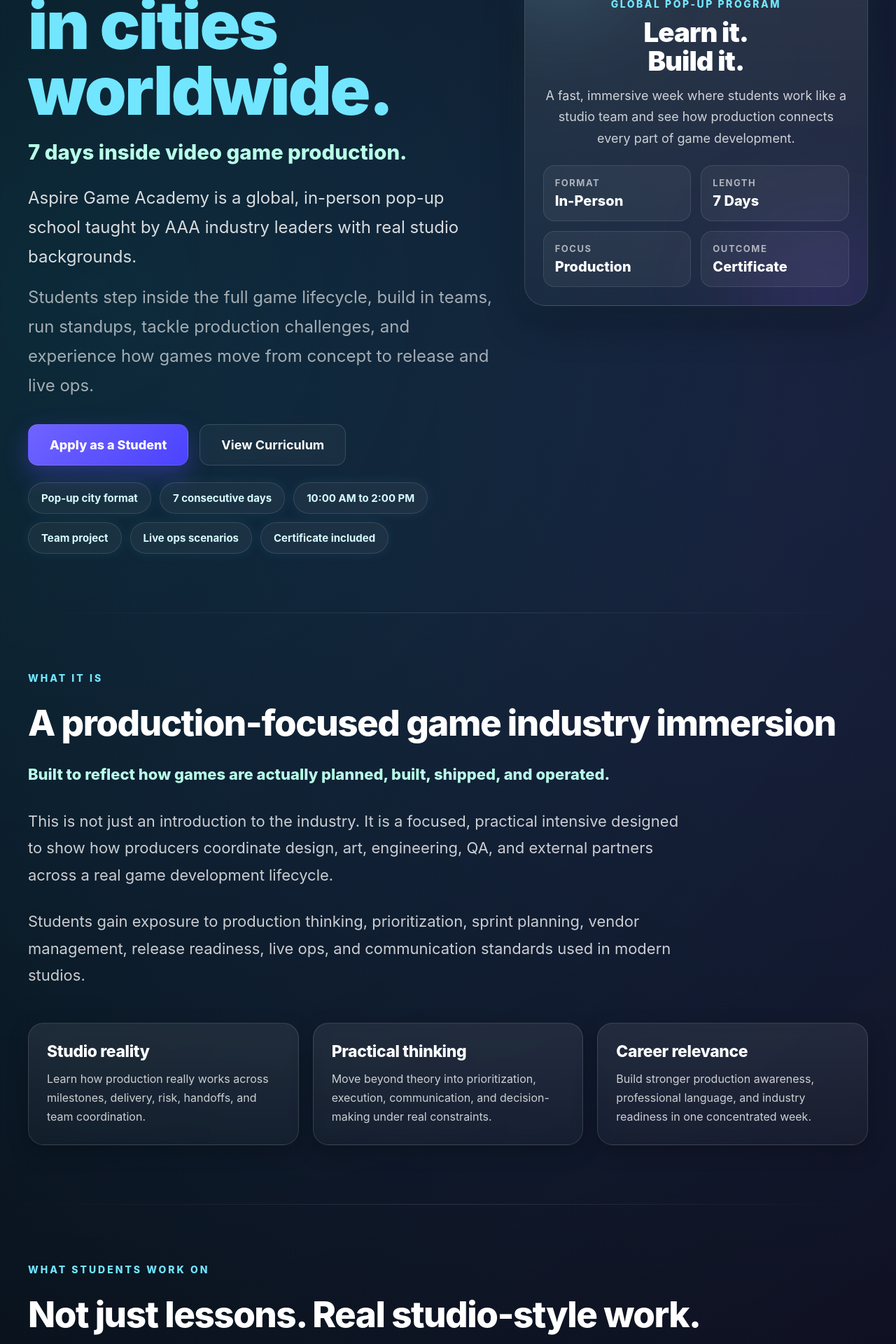
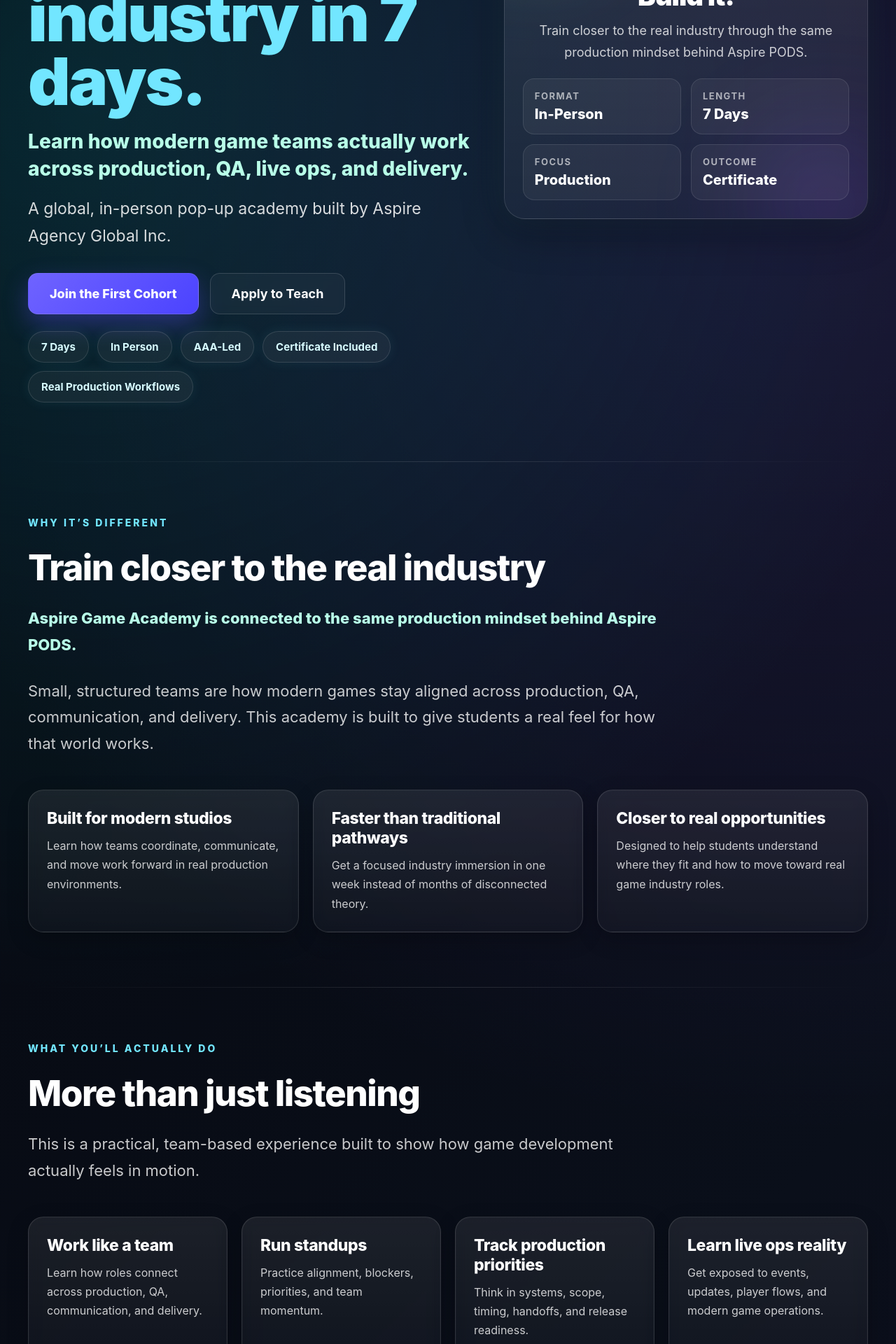
Before and after one commit to jessgoodvibesonly/aspire-game-academy, a Next.js app: page / in a window 1280 px wide. Shown: the part 440-2360 px from the top of the page at 70% size. Built offline with nearby package versions, Linux system fonts and the light colour scheme.

Commit message:
Update page.tsx

```diff
--- a/app/page.tsx
+++ b/app/page.tsx
@@ -43,7 +43,7 @@ export default function Home() {
   const sectionStyle = {
     maxWidth: "1200px",
     margin: "0 auto",
-    padding: "84px 0",
+    padding: "78px 0",
   } as const;
 
   const dividerStyle = {
@@ -73,17 +73,17 @@ export default function Home() {
 
   const bodyStyle = {
     fontSize: "clamp(18px, 1.8vw, 22px)",
-    lineHeight: 1.75,
+    lineHeight: 1.72,
     color: colors.muted,
     margin: "0 0 18px 0",
-    maxWidth: "940px",
+    maxWidth: "920px",
   };
 
   const gridStyle = {
     display: "grid",
     gridTemplateColumns: "repeat(auto-fit, minmax(250px, 1fr))",
     gap: "20px",
-    marginTop: "30px",
+    marginTop: "28px",
   } as const;
 
   const cardStyle = {
@@ -149,69 +149,58 @@ export default function Home() {
     letterSpacing: "-0.4px",
   };
 
-  const curriculumDays = [
-    {
-      day: "Day 1",
-      title: "How Games Actually Ship",
-      text: "Production reality, roles, pods, multi-studio setups, milestones, tools, and mapping a game idea into a roadmap.",
-    },
-    {
-      day: "Day 2",
-      title: "Production Thinking & Prioritization",
-      text: "Backlogs, epics, scope, time, quality, dependencies, critical path basics, and writing clearer tickets.",
-    },
-    {
-      day: "Day 3",
-      title: "Agile in Practice",
-      text: "Sprint cadence, estimation, definition of ready, definition of done, WIP limits, reporting, and running a mock sprint.",
-    },
-    {
-      day: "Day 4",
-      title: "Art & External Development Pipelines",
-      text: "Managing art pipelines, vendor briefs, review loops, quality control, handoffs, approvals, and communication standards.",
-    },
-    {
-      day: "Day 5",
-      title: "QA, Builds & Release Readiness",
-      text: "Bug lifecycle, triage, severity vs priority, build pipelines, certification basics, release gates, and readiness reporting.",
-    },
-    {
-      day: "Day 6",
-      title: "Live Ops, Data & Continuous Delivery",
-      text: "Live ops cadence, metrics, A/B testing, player feedback loops, KPIs, experiments, and coordinating updates across teams.",
-    },
-    {
-      day: "Day 7",
-      title: "Leadership, Communication & Career Readiness",
-      text: "Stakeholder communication, meetings, conflict resolution, time management, CV positioning, and a full mini-production cycle.",
-    },
-  ];
-
-  const outcomes = [
-    "Build a playable team project",
-    "Run standups and production check-ins",
-    "Track scope, blockers, and priorities",
-    "Respond to release and live ops scenarios",
-    "Present work like a real studio team",
+  const quickFacts = [
+    "7 Days",
+    "In Person",
+    "AAA-Led",
+    "Certificate Included",
+    "Real Production Workflows",
   ];
 
   const studentWork = [
     {
-      title: "Playable game slice",
-      text: "Work in teams to shape and present a small playable project, not just ideas on paper.",
+      title: "Work like a team",
+      text: "Learn how roles connect across production, QA, communication, and delivery.",
     },
     {
-      title: "Daily standups",
-      text: "Practice how teams align, assign tasks, surface blockers, and keep work moving.",
+      title: "Run standups",
+      text: "Practice alignment, blockers, priorities, and team momentum.",
     },
     {
-      title: "Production boards",
-      text: "Map scope, priorities, milestones, and handoffs using studio-style production thinking.",
+      title: "Track production priorities",
+      text: "Think in systems, scope, timing, handoffs, and release readiness.",
     },
     {
-      title: "Live ops scenarios",
-      text: "React to updates, player issues, release pressure, and real-world delivery moments.",
+      title: "Learn live ops reality",
+      text: "Get exposed to events, updates, player flows, and modern game operations.",
     },
+  ];
+
+  const curriculumBuckets = [
+    {
+      title: "Production Foundations",
+      text: "How games move from concept to launch, and how teams stay aligned along the way.",
+    },
+    {
+      title: "Agile + Team Workflows",
+      text: "Standups, priorities, blockers, communication, and the rhythm of real production.",
+    },
+    {
+      title: "QA Inside Development",
+      text: "Shift-left QA, systems thinking, and testing while features are still being built.",
+    },
+    {
+      title: "Live Ops + Release Reality",
+      text: "Events, updates, player impact, and what it takes to support a game after launch.",
+    },
+  ];
+
+  const builtFor = [
+    "Future producers",
+    "Aspiring QA and Dev QA talent",
+    "Technical creatives",
+    "Career starters and career shifters",
+    "People who want real industry context fast",
   ];
 
   return (
@@ -226,7 +215,7 @@ export default function Home() {
         <div
           style={{
             display: "grid",
-            gridTemplateColumns: "minmax(0, 1.15fr) minmax(320px, 0.85fr)",
+            gridTemplateColumns: "minmax(0, 1.1fr) minmax(320px, 0.9fr)",
             gap: "44px",
             alignItems: "center",
           }}
@@ -257,54 +246,42 @@ export default function Home() {
 
             <h1
               style={{
-                fontSize: "clamp(52px, 8vw, 96px)",
-                lineHeight: 0.98,
+                fontSize: "clamp(50px, 8vw, 94px)",
+                lineHeight: 0.96,
                 fontWeight: 900,
                 margin: "0 0 22px 0",
                 letterSpacing: "-2.5px",
                 maxWidth: "980px",
               }}
             >
-              Pop-up game academy
+              Break into the
               <br />
-              <span style={{ color: colors.cyan }}>in cities worldwide.</span>
+              <span style={{ color: colors.cyan }}>game industry in 7 days.</span>
             </h1>
 
             <p
               style={{
-                fontSize: "clamp(22px, 2.3vw, 34px)",
-                lineHeight: 1.35,
+                fontSize: "clamp(21px, 2.2vw, 30px)",
+                lineHeight: 1.38,
                 fontWeight: 800,
                 color: colors.mint,
-                margin: "0 0 24px 0",
-                maxWidth: "900px",
+                margin: "0 0 18px 0",
+                maxWidth: "920px",
               }}
             >
-              7 days inside video game production.
+              Learn how modern game teams actually work across production, QA, live ops, and delivery.
             </p>
 
             <p
               style={{
-                fontSize: "clamp(19px, 2vw, 24px)",
-                lineHeight: 1.75,
+                fontSize: "clamp(18px, 1.9vw, 23px)",
+                lineHeight: 1.72,
                 color: "rgba(255,255,255,0.84)",
-                margin: "0 0 16px 0",
+                margin: "0 0 32px 0",
                 maxWidth: "920px",
               }}
             >
-              Aspire Game Academy is a global, in-person pop-up school taught by AAA industry leaders with real studio backgrounds.
-            </p>
-
-            <p
-              style={{
-                fontSize: "clamp(19px, 2vw, 24px)",
-                lineHeight: 1.75,
-                color: colors.soft,
-                margin: "0 0 34px 0",
-                maxWidth: "920px",
-              }}
-            >
-              Students step inside the full game lifecycle, build in teams, run standups, tackle production challenges, and experience how games move from concept to release and live ops.
+              A global, in-person pop-up academy built by Aspire Agency Global Inc.
             </p>
 
             <div
@@ -316,11 +293,11 @@ export default function Home() {
               }}
             >
               <a href={studentFormLink} style={buttonPrimaryStyle}>
-                Apply as a Student
+                Join the First Cohort
               </a>
 
-              <a href="#curriculum" style={buttonSecondaryStyle}>
-                View Curriculum
+              <a href={instructorFormLink} style={buttonSecondaryStyle}>
+                Apply to Teach
               </a>
             </div>
 
@@ -332,14 +309,7 @@ export default function Home() {
                 marginTop: "8px",
               }}
             >
-              {[
-                "Pop-up city format",
-                "7 consecutive days",
-                "10:00 AM to 2:00 PM",
-                "Team project",
-                "Live ops scenarios",
-                "Certificate included",
-              ].map((item) => (
+              {quickFacts.map((item) => (
                 <div key={item} style={statPillStyle}>
                   {item}
                 </div>
@@ -405,7 +375,7 @@ export default function Home() {
                       marginBottom: "12px",
                     }}
                   >
-                    Global Pop-Up Program
+                    Aspire PODS Connection
                   </div>
 
                   <div
@@ -431,7 +401,7 @@ export default function Home() {
                       maxWidth: "430px",
                     }}
                   >
-                    A fast, immersive week where students work like a studio team and see how production connects every part of game development.
+                    Train closer to the real industry through the same production mindset behind Aspire PODS.
                   </p>
                 </div>
 
@@ -493,44 +463,33 @@ export default function Home() {
 
       <section style={sectionStyle}>
         <div style={sectionIntroStyle}>
-          <div style={smallLabelStyle}>What It Is</div>
-          <h2 style={h2Style}>A production-focused game industry immersion</h2>
+          <div style={smallLabelStyle}>Why It’s Different</div>
+          <h2 style={h2Style}>Train closer to the real industry</h2>
           <p style={{ ...bodyStyle, color: colors.mint, fontWeight: 800 }}>
-            Built to reflect how games are actually planned, built, shipped, and operated.
+            Aspire Game Academy is connected to the same production mindset behind Aspire PODS.
           </p>
           <p style={bodyStyle}>
-            This is not just an introduction to the industry. It is a focused,
-            practical intensive designed to show how producers coordinate
-            design, art, engineering, QA, and external partners across a real
-            game development lifecycle.
-          </p>
-          <p style={bodyStyle}>
-            Students gain exposure to production thinking, prioritization,
-            sprint planning, vendor management, release readiness, live ops, and
-            communication standards used in modern studios.
+            Small, structured teams are how modern games stay aligned across production, QA, communication, and delivery. This academy is built to give students a real feel for how that world works.
           </p>
         </div>
 
         <div style={gridStyle}>
           <div style={cardStyle}>
-            <h3 style={cardTitleStyle}>Studio reality</h3>
+            <h3 style={cardTitleStyle}>Built for modern studios</h3>
             <p style={{ margin: 0, color: colors.muted, lineHeight: 1.7 }}>
-              Learn how production really works across milestones, delivery,
-              risk, handoffs, and team coordination.
+              Learn how teams coordinate, communicate, and move work forward in real production environments.
             </p>
           </div>
           <div style={cardStyle}>
-            <h3 style={cardTitleStyle}>Practical thinking</h3>
+            <h3 style={cardTitleStyle}>Faster than traditional pathways</h3>
             <p style={{ margin: 0, color: colors.muted, lineHeight: 1.7 }}>
-              Move beyond theory into prioritization, execution, communication,
-              and decision-making under real constraints.
+              Get a focused industry immersion in one week instead of months of disconnected theory.
             </p>
           </div>
           <div style={cardStyle}>
-            <h3 style={cardTitleStyle}>Career relevance</h3>
+            <h3 style={cardTitleStyle}>Closer to real opportunities</h3>
             <p style={{ margin: 0, color: colors.muted, lineHeight: 1.7 }}>
-              Build stronger production awareness, professional language, and
-              industry readiness in one concentrated week.
+              Designed to help students understand where they fit and how to move toward real game industry roles.
             </p>
           </div>
         </div>
@@ -540,10 +499,10 @@ export default function Home() {
 
       <section style={sectionStyle}>
         <div style={sectionIntroStyle}>
-          <div style={smallLabelStyle}>What Students Work On</div>
-          <h2 style={h2Style}>Not just lessons. Real studio-style work.</h2>
+          <div style={smallLabelStyle}>What You’ll Actually Do</div>
+          <h2 style={h2Style}>More than just listening</h2>
           <p style={bodyStyle}>
-            Students are not just watching how games are made. They are stepping into the process and working through it together.
+            This is a practical, team-based experience built to show how game development actually feels in motion.
           </p>
         </div>
 
@@ -561,46 +520,19 @@ export default function Home() {
 
       <div style={dividerStyle} />
 
-      <section style={sectionStyle}>
-        <div style={sectionIntroStyle}>
-          <div style={smallLabelStyle}>Curriculum</div>
-          <h2 style={h2Style}>Created with AAA production leadership</h2>
-          <p style={bodyStyle}>
-            The production-heavy foundation of this program was created by{" "}
-            <strong style={{ color: colors.text }}>Fred Dossola</strong> for Aspire Game Academy, bringing real studio production thinking into the structure, pace, and focus of the experience.
-          </p>
-        </div>
-      </section>
-
-      <div style={dividerStyle} />
-
       <section id="curriculum" style={sectionStyle}>
         <div style={sectionIntroStyle}>
-          <div style={smallLabelStyle}>7-Day Intensive</div>
-          <h2 style={h2Style}>Production-Focused Curriculum</h2>
+          <div style={smallLabelStyle}>Inside the 7 Days</div>
+          <h2 style={h2Style}>Fast, focused, and production-led</h2>
           <p style={{ ...bodyStyle, color: colors.mint, fontWeight: 800 }}>
-            From concept to release to live ops, in one focused week.
+            Curriculum created with AAA production leadership, including Fred Dossola.
           </p>
         </div>
 
         <div style={gridStyle}>
-          {curriculumDays.map((item) => (
-            <div key={item.day} style={cardStyle}>
-              <div
-                style={{
-                  color: colors.cyan,
-                  fontWeight: 800,
-                  fontSize: "15px",
-                  letterSpacing: "1.6px",
-                  marginBottom: "10px",
-                  textTransform: "uppercase",
-                }}
-              >
-                {item.day}
-              </div>
-              <h3 style={{ ...cardTitleStyle, marginBottom: "10px" }}>
-                {item.title}
-              </h3>
+          {curriculumBuckets.map((item) => (
+            <div key={item.title} style={cardStyle}>
+              <h3 style={cardTitleStyle}>{item.title}</h3>
               <p style={{ margin: 0, color: colors.muted, lineHeight: 1.7 }}>
                 {item.text}
               </p>
@@ -613,15 +545,12 @@ export default function Home() {
 
       <section style={sectionStyle}>
         <div style={sectionIntroStyle}>
-          <div style={smallLabelStyle}>Outcome</div>
-          <h2 style={h2Style}>By the end of the course, students can</h2>
-          <p style={bodyStyle}>
-            Students leave with clearer production awareness, stronger team communication, and practical experience connecting planning, delivery, release, and live operations.
-          </p>
+          <div style={smallLabelStyle}>Built For</div>
+          <h2 style={h2Style}>For people who want real industry context fast</h2>
         </div>
 
         <div style={gridStyle}>
-          {outcomes.map((item) => (
+          {builtFor.map((item) => (
             <div key={item} style={cardStyle}>
               <h3 style={cardTitleStyle}>{item}</h3>
             </div>
@@ -633,117 +562,30 @@ export default function Home() {
 
       <section style={sectionStyle}>
         <div style={sectionIntroStyle}>
-          <div style={smallLabelStyle}>Who It’s For</div>
-          <h2 style={h2Style}>Built for future producers and game team talent</h2>
+          <div style={smallLabelStyle}>Cities Coming Soon</div>
+          <h2 style={h2Style}>Pop-up cohorts will be announced by city</h2>
           <p style={bodyStyle}>
-            This program is designed for aspiring producers, coordinators,
-            project-minded creatives, career-switchers, and people who want to
-            understand how cross-functional teams actually work together to ship
-            games.
+            Aspire Game Academy is launching as a pop-up model, with future cohorts planned in select cities. Join the first cohort and be first to hear when locations open.
           </p>
         </div>
 
         <div style={gridStyle}>
           <div style={cardStyle}>
-            <strong
-              style={{ fontSize: "21px", display: "block", marginBottom: "12px" }}
-            >
-              Aspiring producers
-            </strong>
+            <h3 style={cardTitleStyle}>Early access</h3>
             <p style={{ color: colors.muted, lineHeight: 1.7, margin: 0 }}>
-              People drawn to planning, communication, coordination, and
-              helping teams move work forward.
+              Be first to receive cohort details, launch updates, and city announcements.
             </p>
           </div>
           <div style={cardStyle}>
-            <strong
-              style={{ fontSize: "21px", display: "block", marginBottom: "12px" }}
-            >
-              Career-switchers
-            </strong>
+            <h3 style={cardTitleStyle}>Limited spots</h3>
             <p style={{ color: colors.muted, lineHeight: 1.7, margin: 0 }}>
-              People from operations, project management, tech, media, support,
-              or adjacent fields who want to move into games.
-            </p>
-          </div>
-          <div style={cardStyle}>
-            <strong
-              style={{ fontSize: "21px", display: "block", marginBottom: "12px" }}
-            >
-              Studio-curious talent
-            </strong>
-            <p style={{ color: colors.muted, lineHeight: 1.7, margin: 0 }}>
-              Students and aspiring professionals who want a more realistic view
-              of how studios actually function.
-            </p>
-          </div>
-        </div>
-      </section>
-
-      <div style={dividerStyle} />
-
-      <section style={sectionStyle}>
-        <div style={sectionIntroStyle}>
-          <div style={smallLabelStyle}>Why It Matters</div>
-          <h2 style={h2Style}>A faster way into the real side of game development</h2>
-          <p style={bodyStyle}>
-            Many people love games without ever seeing how teams actually build, coordinate, release, and support them. Aspire Game Academy helps close that gap in a format that feels current, practical, and exciting.
-          </p>
-        </div>
-
-        <div style={gridStyle}>
-          <div style={cardStyle}>
-            <h3 style={cardTitleStyle}>AAA-aligned</h3>
-            <p style={{ color: colors.muted, lineHeight: 1.7, margin: 0 }}>
-              Curriculum shaped around real production workflows, not generic
-              classroom theory.
-            </p>
-          </div>
-          <div style={cardStyle}>
-            <h3 style={cardTitleStyle}>Practical exposure</h3>
-            <p style={{ color: colors.muted, lineHeight: 1.7, margin: 0 }}>
-              Learn prioritization, sprint planning, vendor coordination,
-              release readiness, and live ops collaboration.
-            </p>
-          </div>
-          <div style={cardStyle}>
-            <h3 style={cardTitleStyle}>Premium format</h3>
-            <p style={{ color: colors.muted, lineHeight: 1.7, margin: 0 }}>
-              One focused week with strong positioning, small cohorts, and
-              practical production relevance.
-            </p>
-          </div>
-        </div>
-      </section>
-
-      <div style={dividerStyle} />
-
-      <section style={sectionStyle}>
-        <div style={sectionIntroStyle}>
-          <div style={smallLabelStyle}>Pop-Up Model</div>
-          <h2 style={h2Style}>Built to launch city by city</h2>
-          <p style={bodyStyle}>
-            Aspire Game Academy is designed as a global pop-up model that can activate in different cities with focused cohorts, local energy, and strong studio-style positioning.
-          </p>
-        </div>
-
-        <div style={gridStyle}>
-          <div style={cardStyle}>
-            <h3 style={cardTitleStyle}>Focused format</h3>
-            <p style={{ color: colors.muted, lineHeight: 1.7, margin: 0 }}>
-              One city. One week. One immersive game production experience.
-            </p>
-          </div>
-          <div style={cardStyle}>
-            <h3 style={cardTitleStyle}>Professional energy</h3>
-            <p style={{ color: colors.muted, lineHeight: 1.7, margin: 0 }}>
-              Designed to feel exciting, polished, and studio-aligned from the first touchpoint onward.
+              Each cohort is designed to stay focused, practical, and high-touch.
             </p>
           </div>
           <div style={cardStyle}>
             <h3 style={cardTitleStyle}>Built to scale</h3>
             <p style={{ color: colors.muted, lineHeight: 1.7, margin: 0 }}>
-              Easy to replicate as Aspire grows into new cities and new communities.
+              The model is designed to expand city by city while keeping the quality high.
             </p>
           </div>
         </div>
@@ -754,7 +596,7 @@ export default function Home() {
       <section style={sectionStyle}>
         <div style={sectionIntroStyle}>
           <div style={smallLabelStyle}>Tuition</div>
-          <h2 style={h2Style}>Simple, premium, and clear</h2>
+          <h2 style={h2Style}>Simple and clear</h2>
         </div>
 
         <div
@@ -786,7 +628,7 @@ export default function Home() {
               $1,997
             </div>
             <p style={{ color: colors.muted, lineHeight: 1.75, margin: 0 }}>
-              Includes 7 live in-person training days, studio-style teamwork, practical production exposure, and a certificate of completion.
+              Includes 7 live in-person training days, team-based learning, practical production exposure, and a certificate of completion.
             </p>
           </div>
 
@@ -797,7 +639,7 @@ export default function Home() {
               <br />
               Live instruction
               <br />
-              Team project work
+              Team-based experience
               <br />
               Certificate included
             </p>
@@ -810,9 +652,9 @@ export default function Home() {
       <section style={sectionStyle}>
         <div style={sectionIntroStyle}>
           <div style={smallLabelStyle}>Teach With Aspire</div>
-          <h2 style={h2Style}>Lead a city cohort</h2>
+          <h2 style={h2Style}>Lead a cohort</h2>
           <p style={bodyStyle}>
-            Aspire Game Academy is built for experienced industry professionals who can lead, mentor, and bring real studio knowledge into an exciting pop-up learning environment.
+            Aspire Game Academy is built for experienced industry professionals who can lead, mentor, and bring real studio knowledge into a fast, exciting pop-up learning environment.
           </p>
         </div>
 
@@ -842,8 +684,7 @@ export default function Home() {
           <div style={cardStyle}>
             <h3 style={cardTitleStyle}>Ideal fit</h3>
             <p style={{ color: colors.muted, lineHeight: 1.85, margin: 0 }}>
-              Production-minded leaders with real studio experience, strong
-              communication, and mentoring ability.
+              Strong communicators with real studio experience and a practical teaching mindset.
             </p>
           </div>
         </div>
@@ -866,16 +707,16 @@ export default function Home() {
             margin: "0 auto 18px auto",
           }}
         >
-          Your path into the game industry starts here
+          Join the first cohort
         </h2>
         <p
           style={{
             ...bodyStyle,
             margin: "0 auto 34px auto",
-            maxWidth: "900px",
+            maxWidth: "860px",
           }}
         >
-          Join as a student or step in as an instructor. Aspire Game Academy is built to move fast, stay practical, and deliver a game industry experience that feels real from day one.
+          Limited spots. Early applicants will be first to receive cohort details, launch updates, and city announcements.
         </p>
 
         <div
@@ -887,7 +728,7 @@ export default function Home() {
           }}
         >
           <a href={studentFormLink} style={buttonPrimaryStyle}>
-            Apply as a Student
+            Join the First Cohort
           </a>
 
           <a href={instructorFormLink} style={buttonSecondaryStyle}>
```
